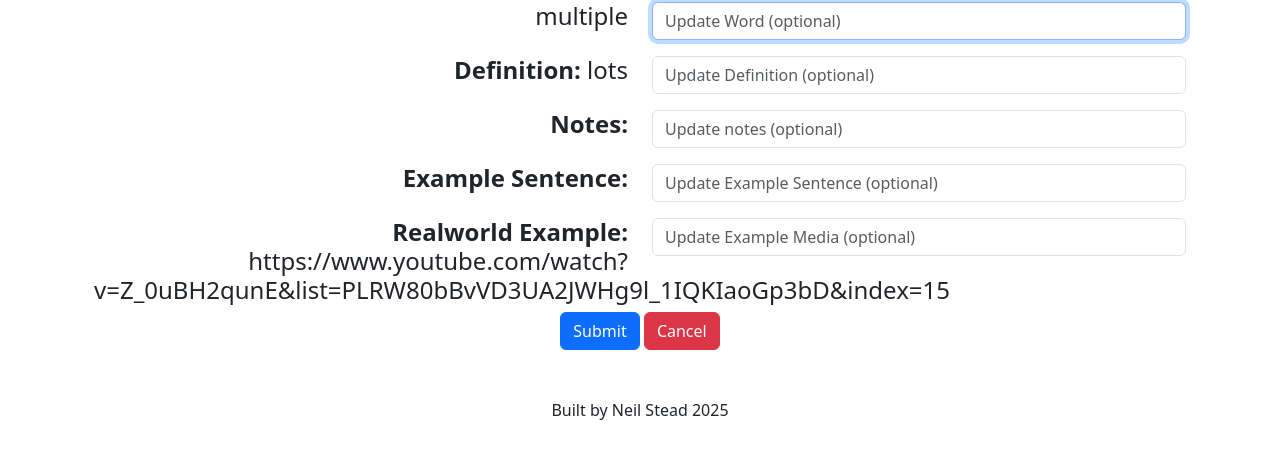
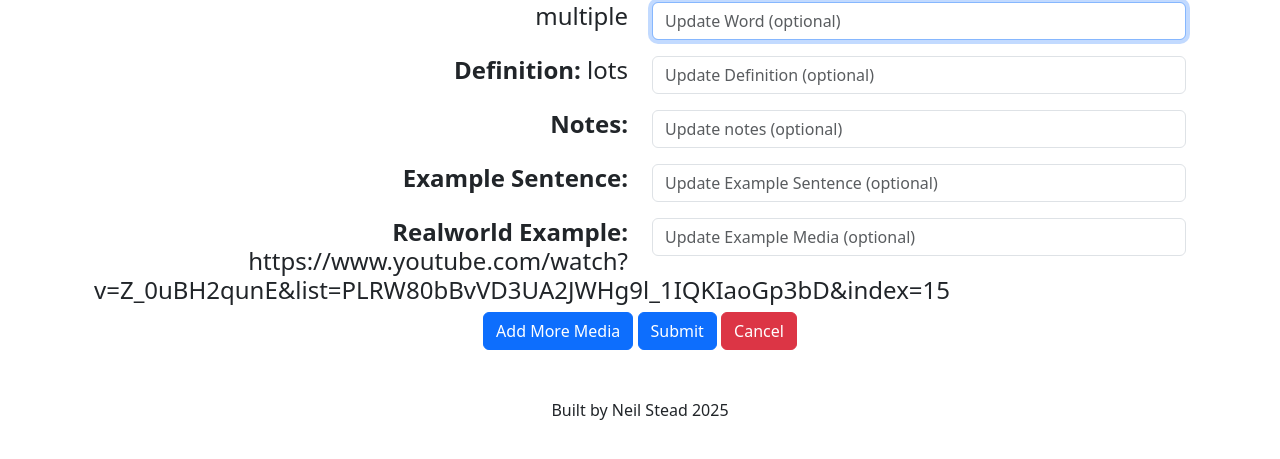
Before and after one commit to Neil-Stead/wordgrowth, a Flask app: page /word_edit/39 in a window 1280 px wide. Shown: the part 122-581 px from the top of the page. Run offline with Flask 3, Linux system fonts and the light colour scheme; a user stored in the database is signed in; data comes from the database, SQL or seed files in the repository; both versions use the stored data as it was after the commit.

Commit message:
feat: additional media button and functionality for edit word page

```diff
--- a/app.py
+++ b/app.py
@@ -340,8 +340,10 @@ def word_edit(word_id):
 
     if request.method == "POST":
 
+        # get the db lists for media and media ids (media_ids returned as a hidden item from db with new updated media example)
         media_ids = request.form.getlist("media_id[]")
         new_media_list = request.form.getlist("example_media[]")
+        additional_media_list = request.form.getlist("additional_media[]")
 
         # Use the submitted value if provided; otherwise, keep the old value
         updated_word = request.form.get("word") or word["word"]
@@ -349,10 +351,32 @@ def word_edit(word_id):
         updated_notes = request.form.get("notes") or word["notes"]
         updated_example_sentence = request.form.get("example_sentence") or word["example_sentence"]
 
+        # if there are additional media items added in the edit add them to the media db
+        if additional_media_list:
+
+            for media in additional_media_list:
+                media_type = classify_media_url(media)
+
+                if media_type == 'article':
+
+                    cursor.execute(
+                        "INSERT INTO media (word_id, media_type, article_excerpt) VALUES (?, ?, ?)", [word_id, media_type, media]
+                        )
+                    conn.commit()
+
+                else:
+                    cursor.execute(
+                        "INSERT INTO media (word_id, example_media, media_type) VALUES (?, ?, ?)", [word_id, media, media_type]
+                        )
+
+            conn.commit()
+
+        # if media items have been replaced in the edit relpace them in the db
         if new_media_list:
 
+            # keep the media id and media together
             for media_id, media in zip(media_ids, new_media_list):
-
+                # check list to see if media id is in the media list
                 original = next((m for m in media_list if m["id"] == int(media_id)), None)
                 if not media.strip():
                 # Keep old value
@@ -360,6 +384,7 @@ def word_edit(word_id):
 
                 new_type = classify_media_url(media)
 
+                # check if the media type (video or article) has changed and if so update the db
                 if new_type == original:
 
                     if new_type == 'video':
@@ -388,7 +413,7 @@ def word_edit(word_id):
                             )
             conn.commit()
 
-
+        # update the vocabulary table in the database
         cursor.execute(
             "UPDATE vocabulary SET word = ?, definition = ?, notes = ?, example_sentence = ? WHERE id = ?",
                 [
--- a/templates/new_word.html
+++ b/templates/new_word.html
@@ -29,8 +29,6 @@
 </div>
 
 <script>
-    let mediacounter = 1;  // Start from 1 and increment
-
     document.getElementById("add_media").addEventListener("click", add_media);
 
     function add_media() {
--- a/templates/word_edit.html
+++ b/templates/word_edit.html
@@ -54,11 +54,33 @@
             {% endif %}
 
         {% endfor %}
-
+        <div id="additional_media"></div>
+        <button class="btn btn-primary" type="button" id="add_media">Add More Media</button>
         <button class="btn btn-primary" value="submit" type="submit">Submit</button>
         <a href="{{ url_for('word_view', word_id=word['id']) }}" class="btn btn-danger">Cancel</a>
     </form>
 </div>
+<script>
+    document.getElementById("add_media").addEventListener("click", add_media);
+
+    function add_media() {
+        // Create a wrapper div
+        const wrapper = document.createElement("div");
+        wrapper.className = "mb-3";
+
+        // Create the input field
+        const input = document.createElement("input");
+        input.type = "text";
+        input.name = "additional_media[]";
+        input.placeholder = "Add Example Media (optional)";
+        input.className = "form-control mx-auto w-50";
+        input.autocomplete = "off";
+
+        // Append input to wrapper, then wrapper to the media container
+        wrapper.appendChild(input);
+        document.getElementById("additional_media").appendChild(wrapper);
+    }
+</script>
 
 
 {% endblock %}>
```
Also changed, not shown: db/vocab.db, 1 other file. Lines whose indentation alone changed are shown as unchanged.
